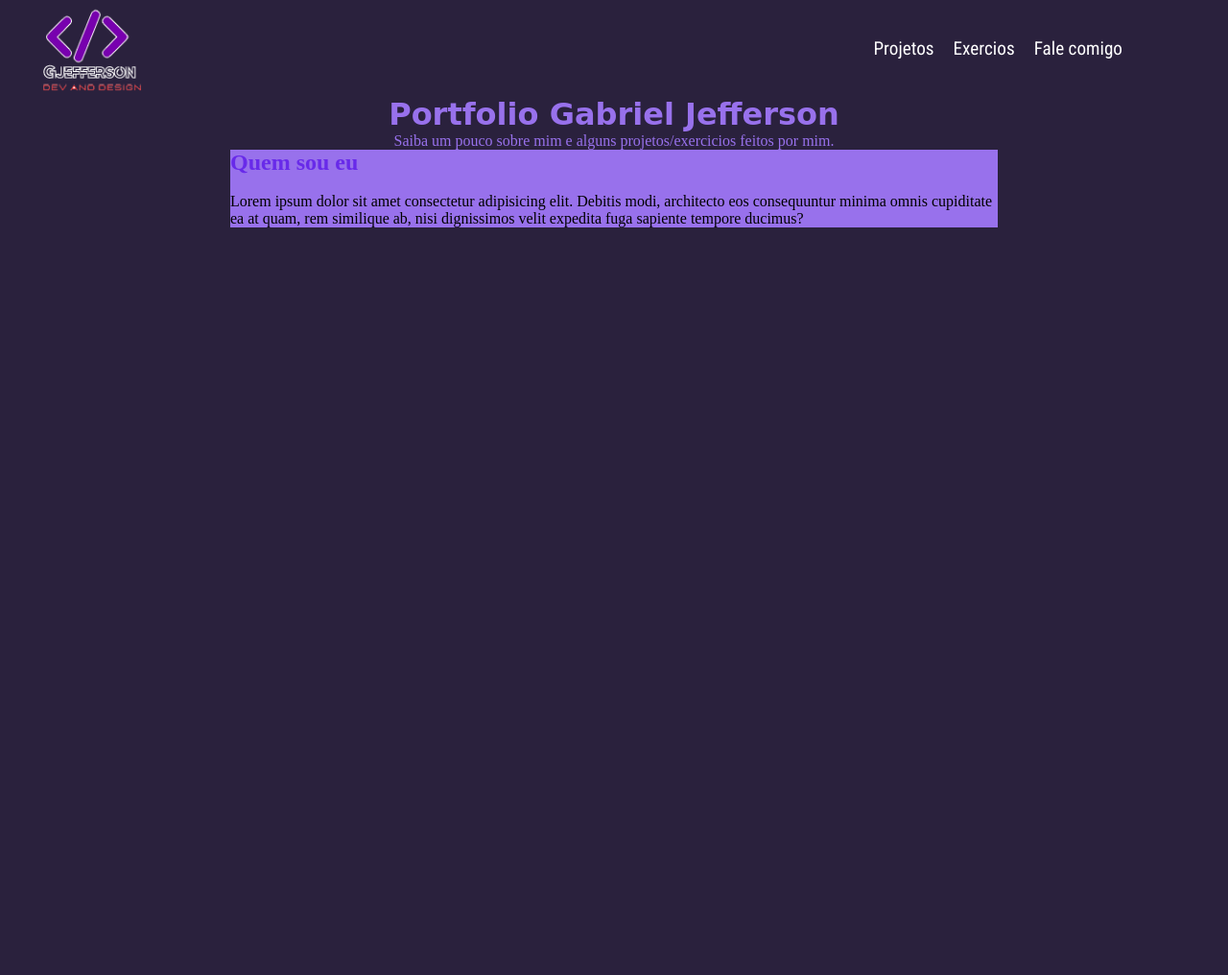
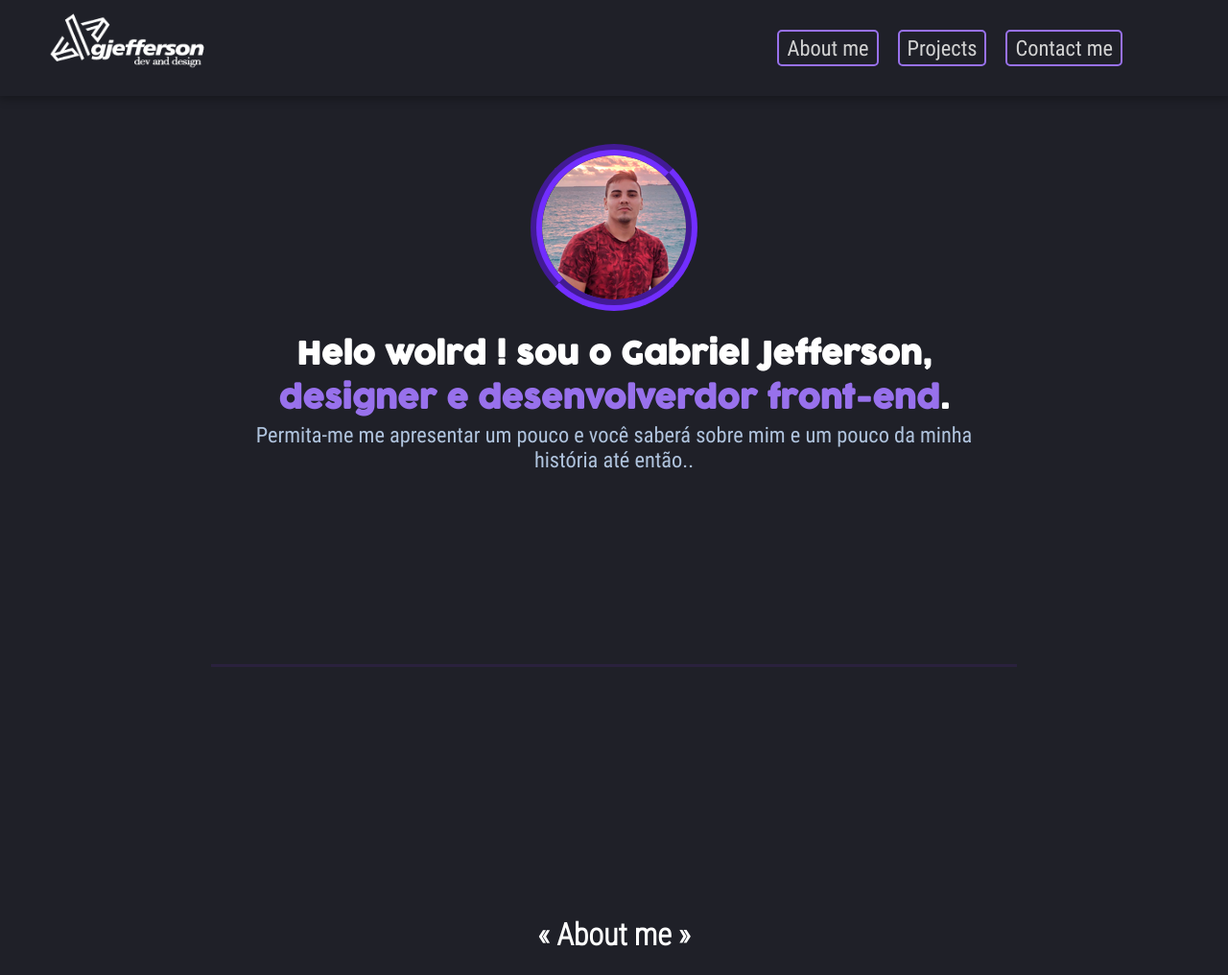
Before and after one commit to gjeffersons/portfolio, a plain HTML site: page index.html in a window 1280 px wide. Shown: the top 1016 px of the page at 96% size. Before the commit the page ends 800 px from the top, so only its background shows below. Drawn offline with Linux system fonts and the light colour scheme; a web font is replaced by a local one.

Commit message:
my portiofolio

```diff
--- a/index.html
+++ b/index.html
@@ -9,27 +9,42 @@
 </head>
 <body>
     <nav>
-       <img src="imagens/logo200.png" alt="" class="logo">
+       <img src="imagens/LOGO ficticio200p100.png" alt="" class="logo">
         <ul>
-            <li><a href="#">Projetos</a></li>
-            <li><a href="#">Exercios</a></li>
-            <li><a href="#">Fale comigo</a></li>
+            <li><a href="#">About me</a></li>
+            <li><a href="#">Projects</a></li>
+            <li><a href="#">Contact me</a></li>
         </ul>
 
 
     </nav>
     <header>
-        <h1>Portfolio Gabriel Jefferson</h1>
-        <p>Saiba um pouco sobre mim e alguns projetos/exercicios feitos por mim.</p>
+        <img src="imagens/minha-foto.png" alt="Gabriel Jefferson">
+        <h1> Helo wolrd ! sou o Gabriel  Jefferson, <span>designer e desenvolverdor front-end</span>. </h1>
+        <p>Permita-me me apresentar um pouco e você saberá sobre mim e um pouco da minha história até então..</p>
+        <p></p>
     </header>
 
 
     <main>
-        <article>
-            <h1>Quem sou eu</h1>
+        <h2 id="tittleabout"> &laquo; About me &raquo;</h2>
+        <article class="aboutme">
+            <section class="fases">
+                <h3>Origem</h3>
+                <img src="imagens/nordeste300.png" alt="">
+                <p>Meu nome é <strong>Gabriel Jefferson </strong>nascido e criado em Fortaleza-CE no Nordeste do Brasil, tive contato com video-games e Pcs desde quando era criança, sempre dava um jeito para jogar algumas horinhas em uma lan-house do bairro e desde entao me apaixonei por jogos e tecnologia.</p>
+            </section>
+            <section class="fases">
+                <h3>Meus Hobbies</h3>
+                <img src="imagens/nordeste300.png" alt="">
+                <p> Meu hobbies favoritos são musculação e jogar video-game, mas tambem gosto muito de ir ao estádio torcer pro meu time de coração Fortaleza Esporte Clube e sair com os amigos para conversar e fazer algo divertido.</p>
+            </section>
+            <section class="fases">
+                <h3>Meus empregos</h3>
+                <img src="imagens/nordeste300.png" alt="">
+                 <p> Já trabalhei em várias áreas, principalmente de forma avulsa. Atualmente ainda trabalho com uma loja de roupas, mas servi um ano ao exército brasileiro onde desempenhei a função de auxiliar de Ti e antes disso trabalhei por alguns anos em serviços de obra, e preparando o local para instalação de ar-condicionado. Sem contar que ja fiz varios trabalhos de designer por conta própia. </p>
+            </section>
 
-            <img src="" alt="">
-            <p>Lorem ipsum dolor sit amet consectetur adipisicing elit. Debitis modi, architecto eos consequuntur minima omnis cupiditate ea at quam, rem similique ab, nisi dignissimos velit expedita fuga sapiente tempore ducimus?</p>
         </article>
 
 
--- a/styles/style.css
+++ b/styles/style.css
@@ -2,75 +2,171 @@
 @import url('https://fonts.googleapis.com/css2?family=Roboto+Condensed:ital,wght@0,300;0,400;0,700;1,300;1,400;1,700&display=swap');
 @font-face {
     font-family: 'cocogoose';
-    src: url(cocogoose.ttf);
+    src: url(/Fontes/Cocogoose\ Pro-trial.ttf);
 }
+@font-face {
+    font-family: 'roboto normal';
+    src: url(../Fontes/RobotoCondensed-Light.ttf);
+}
+@font-face {
+    font-family: 'roboto bold';
+    src: url(../Fontes/RobotoCondensed-Regular.ttf);
+}
+
+/*VARIAVES*/
 :root{
     --cor1:#2a213d;
     --cor2:#9871EC;
     --cor3:#682AE9;
     --cor4:#433269;
     --cor5:#5021B5;
+    --cor6:#1F2028;
 
     --fontedestaque1: 'cocogoose',cursive;
-    --fonteprincipal: 'Roboto Condensed', sans-serif;
+    --fonteprincipal: 'roboto normal', sans-serif;
+    --fontedestaque2: 'roboto bold', sans-serif;
 }
+/*GLOBAL CONFIG*/
 *{
     margin: 0px;
-
 }
 body{
-    background-color: var(--cor1);
+    background-color: var(--cor6);
 }
-nav  {
+strong{
+    color: white;
+}
+
+/*NAV BAR CONFIG*/
+nav{
     color:white;
-    background-color: var(--cor1);
     display: flex;
    align-items: center;
  justify-content: space-between;
  height: 100px;
+ width: 100%;
+ box-shadow: 0px 0px 10px 2px  rgba(0, 0, 0, 0.342);
+ position: fixed;
+ overflow: hidden;
+ background-color: var(--cor6);
+}
+.logo{
+    width: 180px;
+    height: 80px;
+  margin: 4px 0px 0px 50px;
+}
+nav ul {
+    display: flex;
+    list-style-type: none;
+    text-decoration: none;
+    margin-right: 100px;
+}
+
+nav a{
+    color: lightgray;
+    text-decoration: none;
+    margin:10px;
+    border: 2px solid  var(--cor2);
+    padding: 4px 8px;
+    border-radius: 5px;
+    font-family: var(--fontedestaque2);
+    font-size: 1.4em;
 
 }
-.logo{
-   width: 15%;
+
+nav a:hover{
+    border-color: var(--cor5) ;
+    transform: translateY(-10px);
 }
-nav ul {
-    color:white;
-    display: flex;
-    list-style-type: none;
+
+/*HEADER*/
+
+header{
+    font-weight: normal;
+    text-align: center;
     color: white;
-    text-decoration: none;
-    margin-right:100px ;
-    font-size: 1.2em;
+    padding: 150px 20px 200px 20px;
+    max-width:800px;
+    margin: auto;
+
+    border-bottom: 3px solid var(--cor1);
+}
+
+header > h1{
+    font-family:var(--fontedestaque1);
+    text-align: center;
+}
+
+header p{
+    font-family: var(--fontedestaque2);
+    font-size: 1.4em;
+    color: lightsteelblue;
+}
+
+header>h1>span{
+    color: var(--cor2);
+}
+
+header img{
+
+   border: 12px groove var(--cor3);
+   border-radius: 100px;
+   margin-bottom: 20px;
+}
+
+header img:hover{
+    border: 12px groove var(--cor2);
+ }
+
+/* MAIN CONFIG*/
+main{
+   max-width: 1000px;
+   margin: auto;
+   min-width:350px;
+}
+
+main h1{
+
+    color: var(--cor3);
+}
+
+/*ARTICLES CONFIG*/
+article{
+    font-size: 1.3em;
+    padding: 20px;
+}
+/*About me*/
+article.aboutme{
+   text-align: center;
+   justify-content:space-between ;
+}
+h2#tittleabout{
+   padding-top: 260px;
+    color: white;
     font-family: var(--fonteprincipal);
+    padding-bottom: 20px;
+    font-size: 2em;
+    text-align: center;
 
 
 }
-nav a{
-    color: white;
-    text-decoration: none;
-    margin:10px;
+
+section.fases{
+
+    margin-bottom: 50px;
+    border:3px solid var(--cor4);
+    border-radius: 40px;
+    font-family: var(--fonteprincipal);
+    color: lightgrey;
+  padding: 20px
 
 }
-header{
+section.fases>img{
+padding: 20px;
+margin: auto;
+}
 
-    text-align: center;
-    color: #9871EC;
+/*containers*/
+.aboutme{
 
 }
-header h1{
-    font-family:var(--fontedestaque1);
-}
-
-
-main{
-   max-width: 800px;
-   background-color:var(--cor2);
-   margin: auto;
-}
-main h1{
-    color: var(--cor3);
-}
-
-nav{
-
-}
```
Also changed, not shown: Fontes/RobotoCondensed-Light.ttf (added), Fontes/RobotoCondensed-Regular.ttf (added), imagens/LOGO ficticio 200.png (added), imagens/LOGO ficticio200p100.png (added), imagens/bordeimagepurple500.png (added), imagens/minha-foto.png (added), imagens/nordeste300.png (added).
